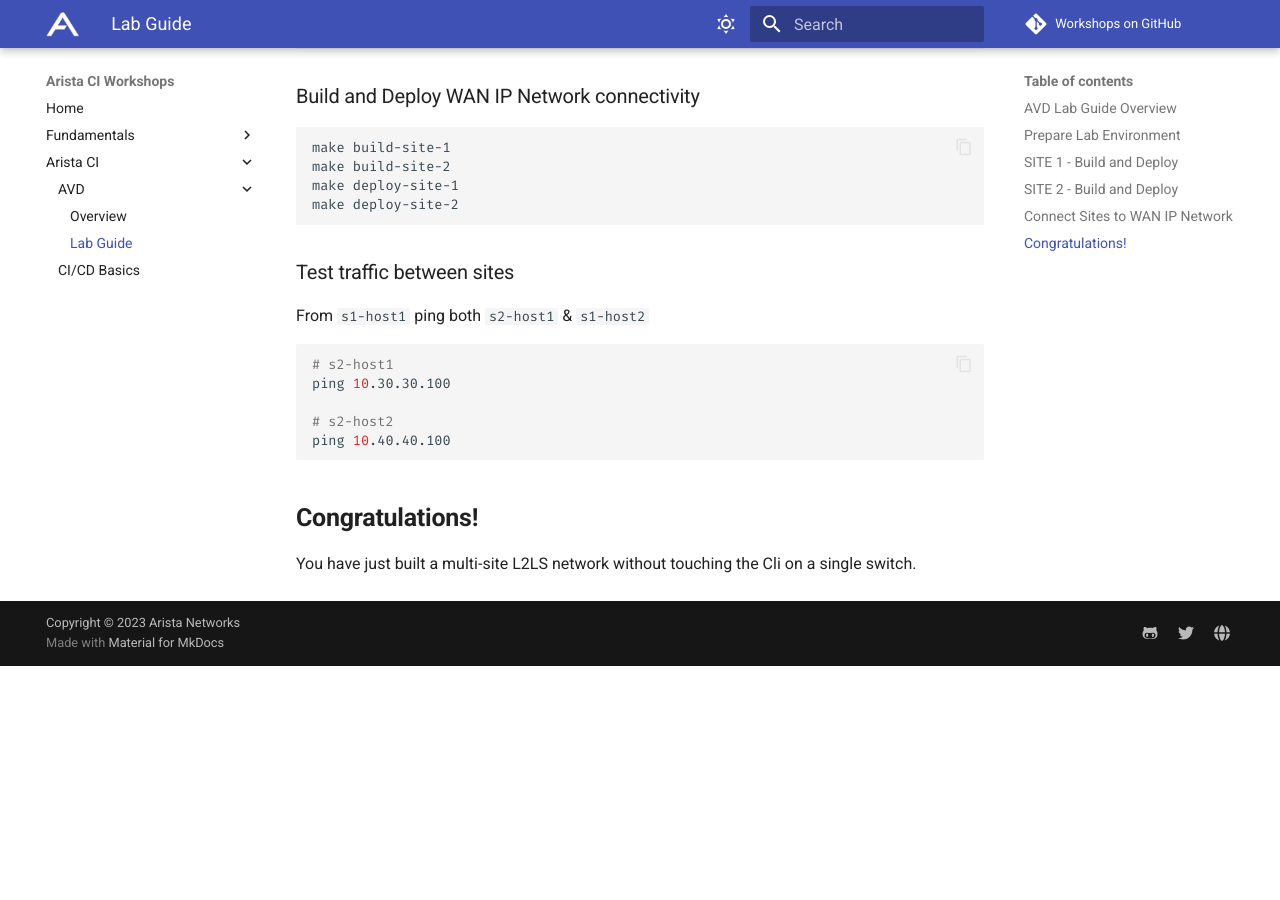
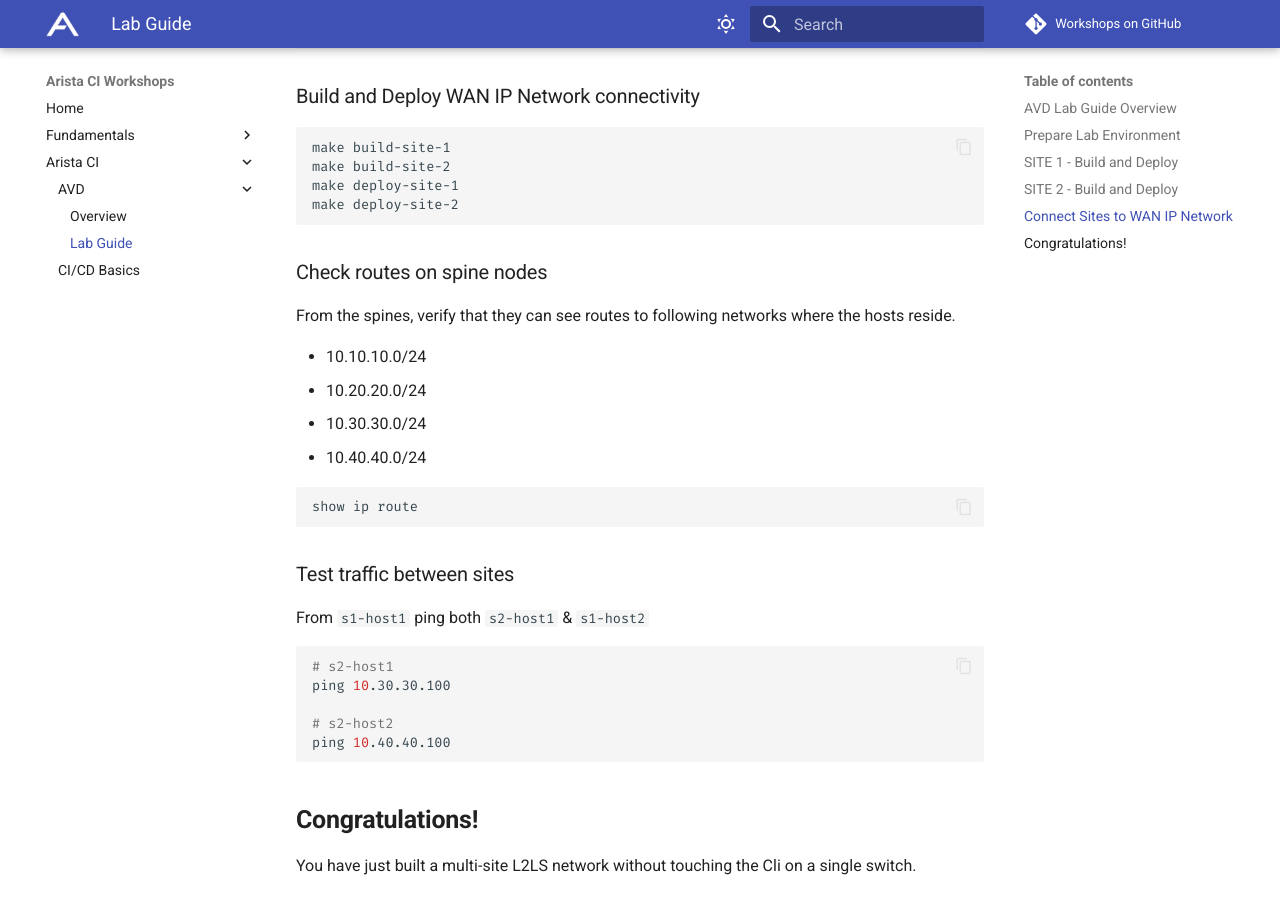
Before and after one commit to aristanetworks/avd-workshops, an MkDocs documentation site: the page built from workshops/avd-lab-guide.md, in a window 1280 px wide and 900 px high, scrolled down 5429 px. Built offline with MkDocs 1.6.1 and Material for MkDocs 9.7.7, drawn with Linux system fonts in a browser that asks for light colours; comment, search, counter and statistics services are not loaded; before the commit the page ends 6095 px from its top, so only the background shows below that.

Commit message:
added check routes on spines

````diff
--- a/workshops/avd-lab-guide.md
+++ b/workshops/avd-lab-guide.md
@@ -196,6 +196,19 @@
 make deploy-site-2
 ```
 
+### Check routes on spine nodes
+
+From the spines, verify that they can see routes to following networks where the hosts reside.
+
+- 10.10.10.0/24
+- 10.20.20.0/24
+- 10.30.30.0/24
+- 10.40.40.0/24
+
+``` bash
+show ip route
+```
+
 ### Test traffic between sites
 
 From `s1-host1` ping both `s2-host1` & `s1-host2`
````
